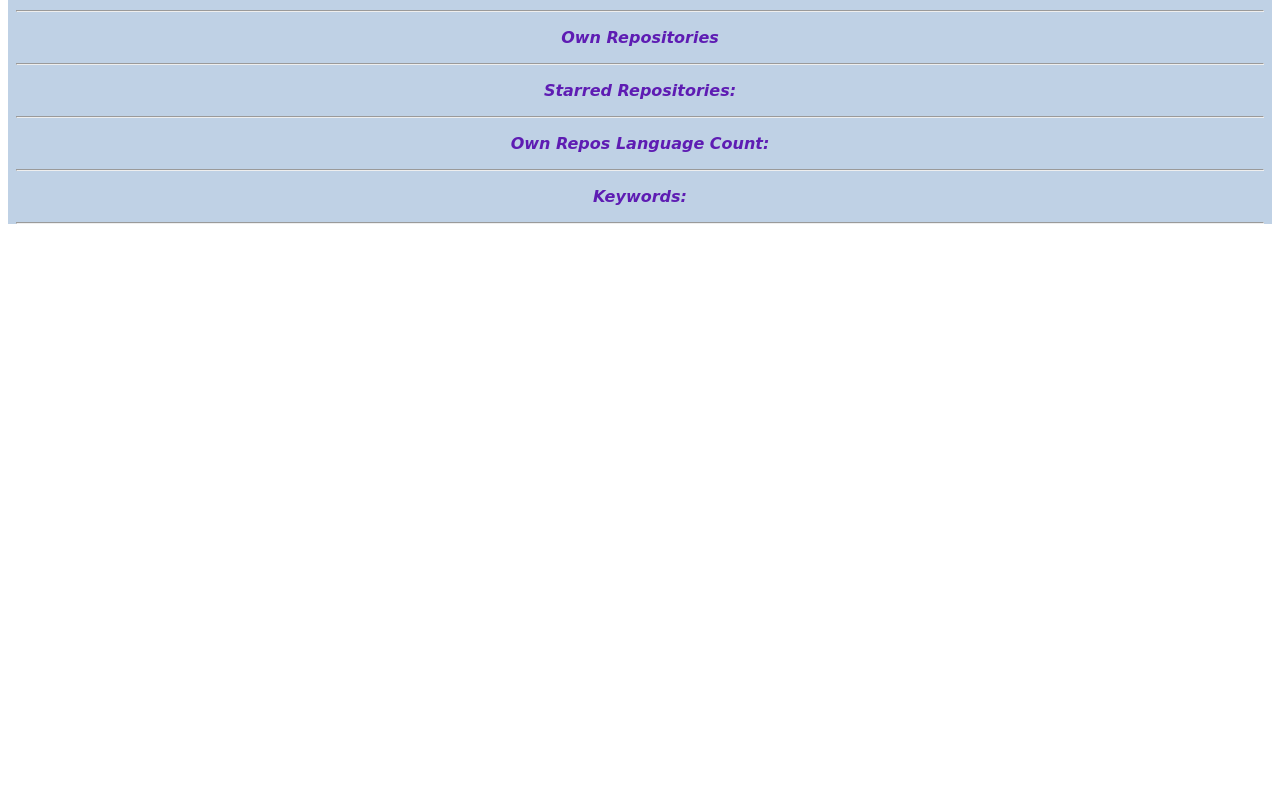
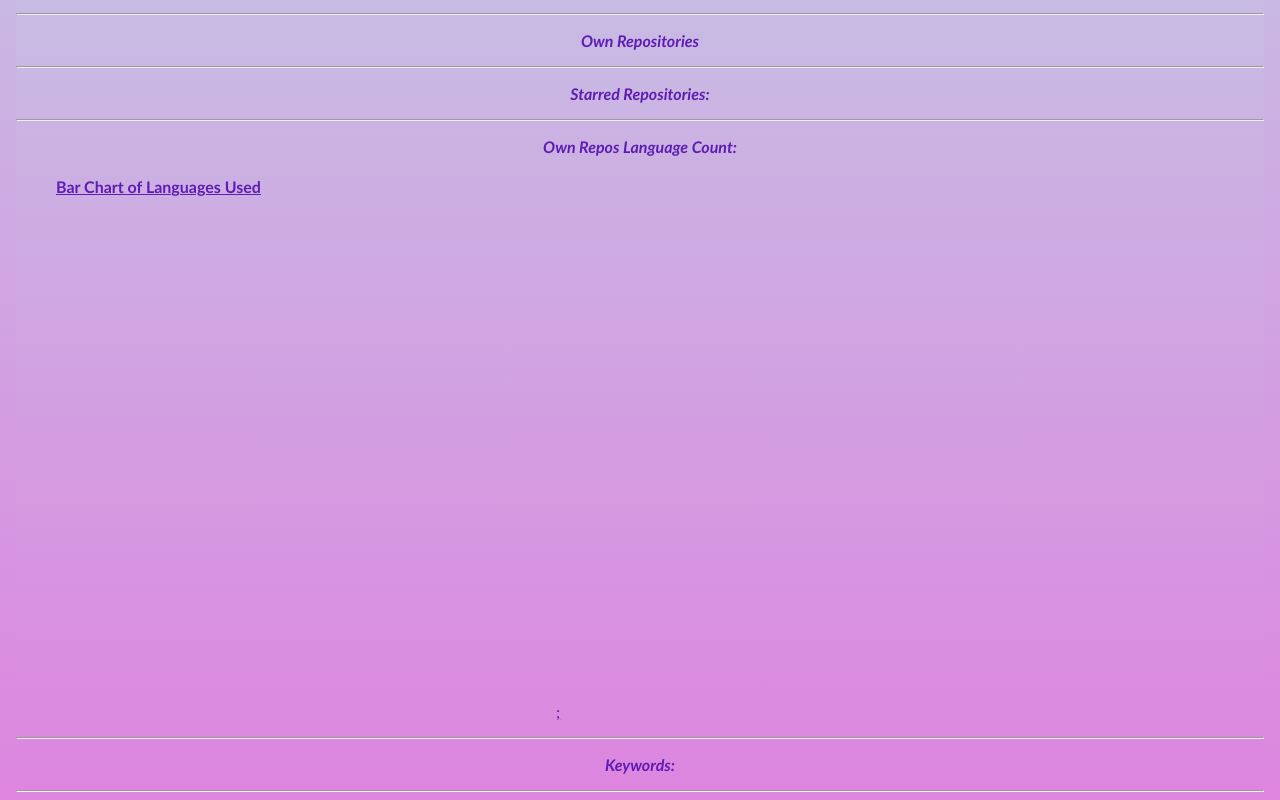
Before and after one commit to ciaramoynagh/githubAccess, a React (Create React App) app: page / in a window 1280 px wide. Shown: the part 409-1209 px from the top of the page. Before the commit the page ends 800 px from the top, so only its background shows below. Built offline with nearby package versions, Linux system fonts and the light colour scheme.

Commit message:
added d3 barchart

```diff
--- a/package.json
+++ b/package.json
@@ -5,11 +5,14 @@
   "dependencies": {
     "@octokit/rest": "^16.34.1",
     "axios": "^0.19.0",
+    "d3": "^5.14.2",
     "lda": "^0.2.0",
     "moment": "^2.24.0",
+    "plotly.js": "^1.51.1",
     "react": "^16.11.0",
     "react-dom": "^16.11.0",
     "react-moment": "^0.9.6",
+    "react-plotly.js": "^2.4.0",
     "react-scripts": "3.2.0",
     "styled-components": "^4.4.1"
   },
--- /dev/null
+++ b/src/components/BarChart.jsx
@@ -0,0 +1,58 @@
+import React, { Component } from 'react';
+import { scaleLinear } from 'd3-scale';
+import { max } from 'd3-array';
+import { select } from 'd3-selection';
+
+class BarChart extends Component {
+    constructor(props) {
+        super(props)
+        this.createBarChart = this.createBarChart.bind(this)
+    }
+
+    componentDidMount() {
+        this.createBarChart()
+    }
+    componentDidUpdate() {
+        this.createBarChart()
+    }
+    createBarChart() {
+        console.log("here");
+
+        const node = this.node
+        const dataMax = max(this.props.data)
+        const yScale = scaleLinear()
+            .domain([0, dataMax])
+            .range([0, this.props.size[1]])
+
+
+        select(node)
+            .selectAll('rect')
+            .data(this.props.data)
+            .enter()
+            .append('rect')
+
+        select(node)
+            .selectAll('rect')
+            .data(this.props.data)
+            .exit()
+            .remove()
+
+        select(node)
+            .selectAll('rect')
+            .data(this.props.data)
+            .style('fill', '#583BAB')
+            .attr('x', (d, i) => i * 25)
+            .attr('y', d => this.props.size[1] - yScale(d))
+            .attr('height', d => yScale(d))
+            .attr('width', 25)
+            .attr("stroke", "black")
+            .style("stroke-width", .7)
+
+    }
+    render() {
+        return <svg ref={node => this.node = node}
+            width={500} height={500}>
+        </svg>
+    }
+}
+export default BarChart
--- a/src/components/LanguageList.jsx
+++ b/src/components/LanguageList.jsx
@@ -1,4 +1,9 @@
 import React from 'react';
+import BarChart from './BarChart';
+
+let x = [];
+let i = '';
+
 
 const LanguageList = (props) => {
     if (props.langslist) {
@@ -7,9 +12,23 @@ const LanguageList = (props) => {
                 {Object.entries(props.langslist).map(([key, value]) =>
                     <li key={key}>
                         {key} - {value}
+                        {console.log(i = i + value)}
+
                     </li>
+
                 )}
+                <div className='barChart'>
+                    <div>
+                    <h4>Bar Chart of Languages Used</h4>
+                </div>
+                <div>
+                    <BarChart data={i.split('')} size={[500, 500]} />
+                    {i = ''};
+                </div>
+                    </div>
+
             </ul>
         )
     } else { return null; }
-}; export default LanguageList;
+};
+export default LanguageList;
--- a/src/css/App.css
+++ b/src/css/App.css
@@ -1,25 +1,24 @@
+body {
+    background-color: #BFD1E5;
+    background-image: linear-gradient(#BFD1E5, #DD85DF)
+}
+
 .App {
     text-align: center;
-    height: auto;
-    width: auto;
-    background-size: auto;
-    background-color: #BFD1E5;
-    margin: 0;
-    padding: 0;
     justify-content: center;
     align-items: center;
 }
 
 .App-header {
-    font-family: 'Comic Sans MS';
+    font-family: Calibri;
     font-size: 20px;
     font-style: italic;
 }
 
 .Headings {
-    font-family: 'Comic Sans MS';
+    font-family: Calibri;
     font-style: italic;
-    color: #5E1CB3
+    color: #5E1CB3;
 }
 
 .Sub-Headings {
@@ -30,6 +29,12 @@
 }
 
 .Links {
-    font-family: 'Comic Sans MS';
+    font-family: Calibri;
     font-style: italic;
 }
+
+.barChart {
+    text-align: left;
+    text-decoration: underline;
+    font-style: normal;
+}
```
Also changed, not shown: src/App.jsx (+6 -3 lines), 1 other file (tests, documents, lock files or other folders).
